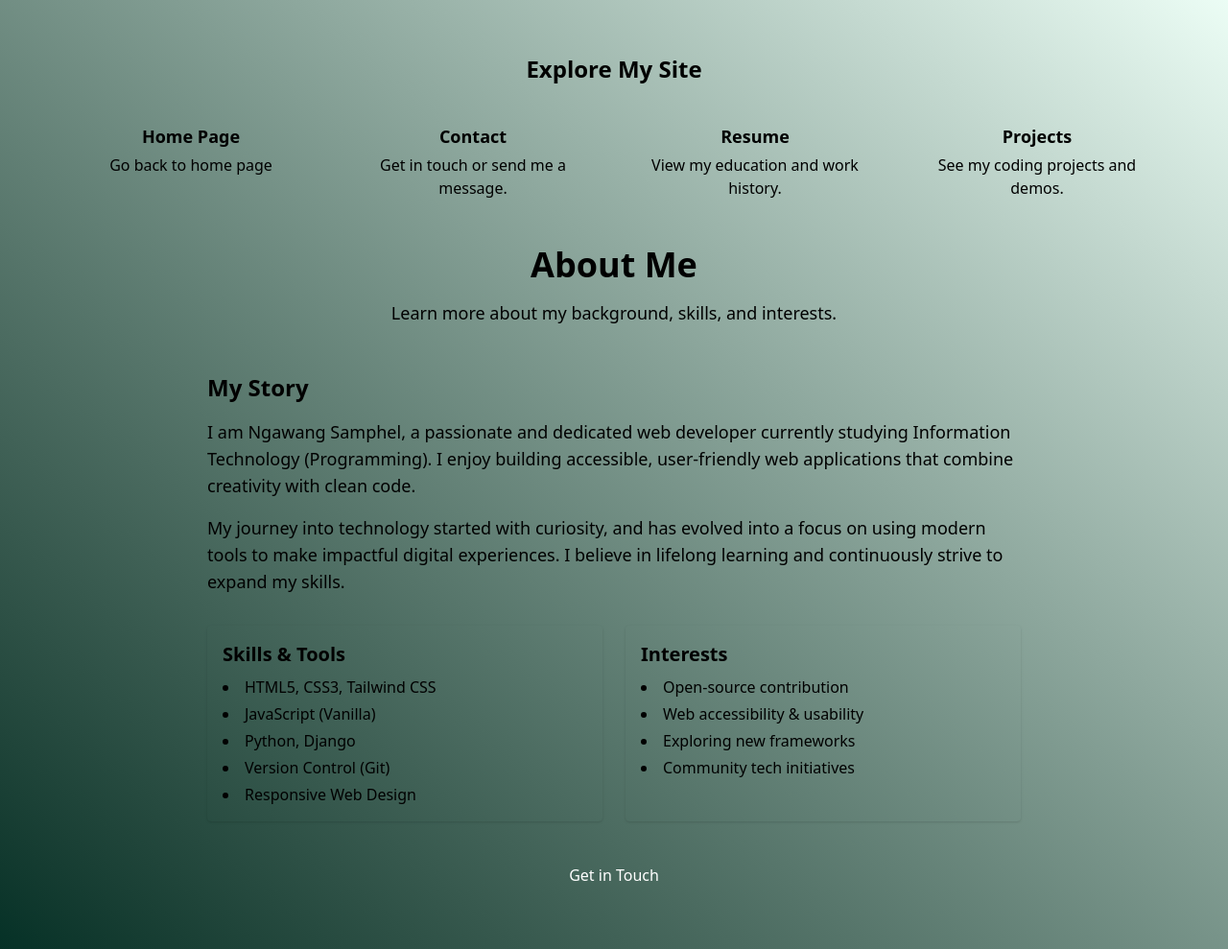
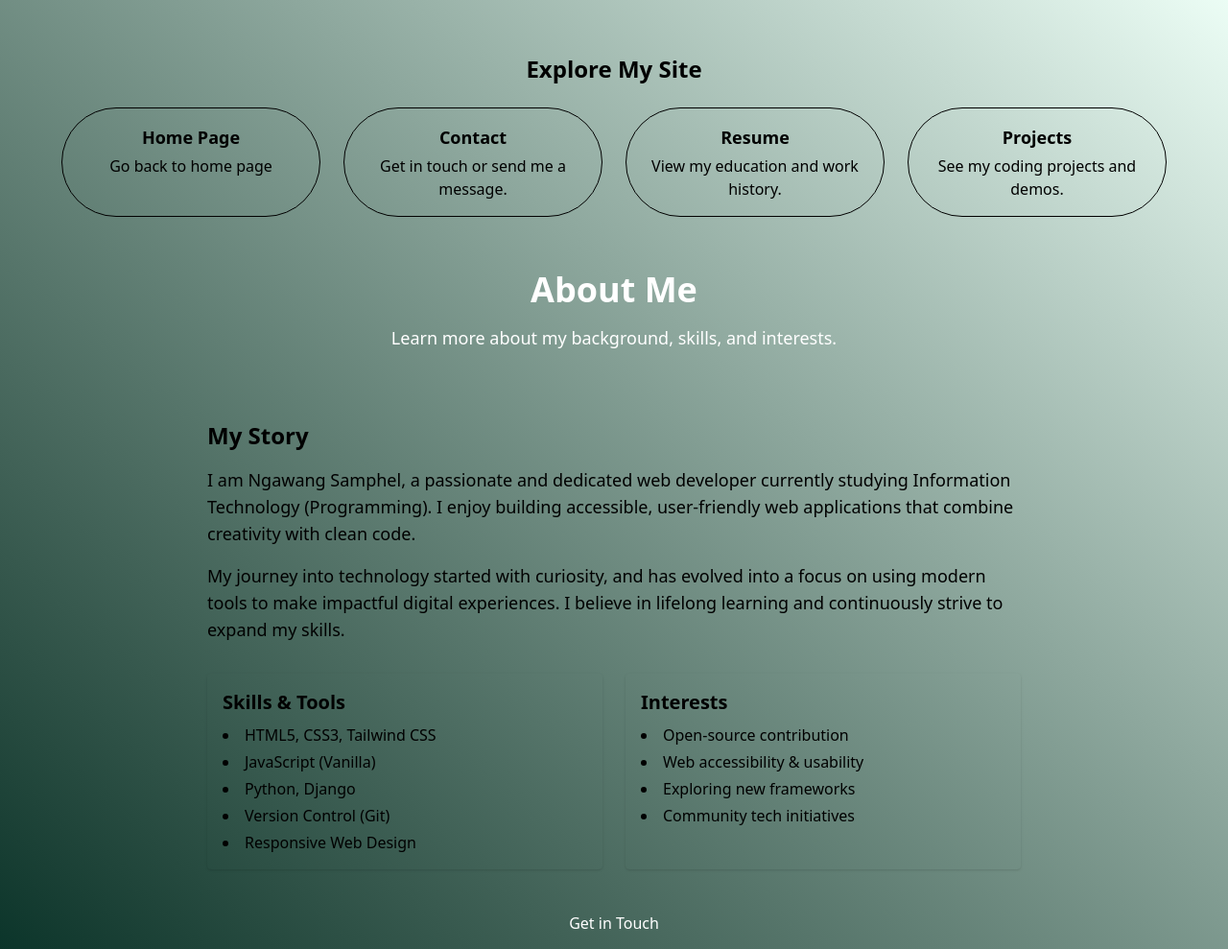
Before and after one commit to ngawa-tafe/ngawa-tafe.github.io, a website: page about.html in a window 1280 px wide. Shown: the top 989 px of the page at 96% size. Drawn offline with Linux system fonts and the light colour scheme.

Commit message:
update(project): Add border to nav components

```diff
--- a/about.html
+++ b/about.html
@@ -14,7 +14,7 @@
         </h2>
         <nav class="max-w-6xl mx-auto grid grid-cols-1 sm:grid-cols-4 gap-6 text-center">
             <a href="index.html"
-               class="block p-4 rounded-full hover:bg-gradient-to-tr from-emerald-950 to-emerald-100 hover:text-xl transition">
+               class="block p-4 rounded-full hover:bg-gradient-to-tr from-emerald-950 to-emerald-100 hover:text-xl transition border">
                 <h3 class="text-lg font-bold mb-1">
                     Home Page
                 </h3>
@@ -23,7 +23,7 @@
                 </p>
             </a>
             <a href="contact.html"
-               class="block p-4 rounded-full hover:bg-gradient-to-tr from-emerald-950 to-emerald-100 hover:text-xl transition">
+               class="block p-4 rounded-full hover:bg-gradient-to-tr from-emerald-950 to-emerald-100 hover:text-xl transition border">
                 <h3 class="text-lg font-bold mb-1">
                     Contact
                 </h3>
@@ -32,7 +32,7 @@
                 </p>
             </a>
             <a href="resume.html"
-               class="block p-4 rounded-full hover:bg-gradient-to-tr from-emerald-950 to-emerald-100 hover:text-xl transition">
+               class="block p-4 rounded-full hover:bg-gradient-to-tr from-emerald-950 to-emerald-100 hover:text-xl transition border">
                 <h3 class="text-lg font-bold mb-1">
                     Resume
                 </h3>
@@ -41,7 +41,7 @@
                 </p>
             </a>
             <a href="projects.html"
-               class="block p-4 rounded-full hover:bg-gradient-to-tr from-emerald-950 to-emerald-100 hover:text-xl transition">
+               class="block p-4 rounded-full hover:bg-gradient-to-tr from-emerald-950 to-emerald-100 hover:text-xl transition border">
                 <h3 class="text-lg font-bold mb-1">
                     Projects
                 </h3>
@@ -51,10 +51,12 @@
             </a>
         </nav>
     </section>
-    <h1 class="text-4xl font-bold mb-4">About Me</h1>
-    <p class="text-lg max-w-xl mx-auto">
-        Learn more about my background, skills, and interests.
-    </p>
+    <section class="text-center p-6 text-white">
+        <h1 class="text-4xl font-bold mb-4">About Me</h1>
+        <p class="text-lg max-w-xl mx-auto">
+            Learn more about my background, skills, and interests.
+        </p>
+    </section>
 </header>
 <main class="max-w-4xl mx-auto p-6 space-y-8">
     <section>
```
Also changed, not shown: contact.html (+4 -4 lines), index.html (+4 -4 lines), resume.html (+4 -4 lines), Assets/css/site.css.
